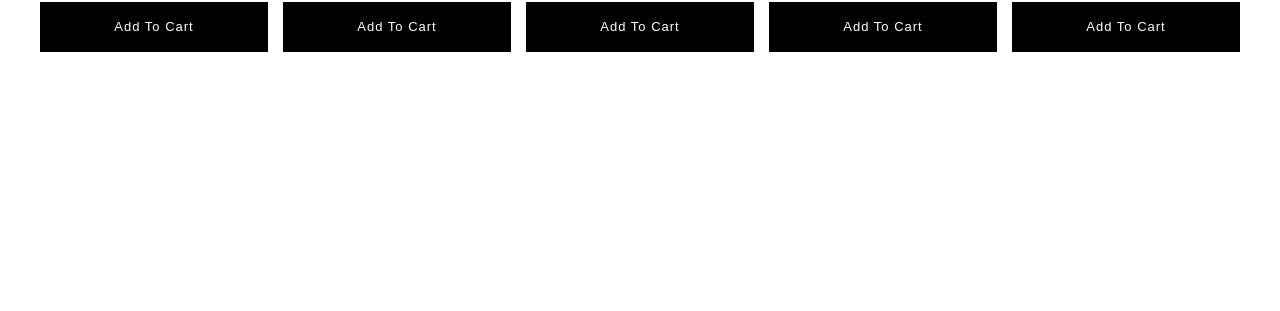
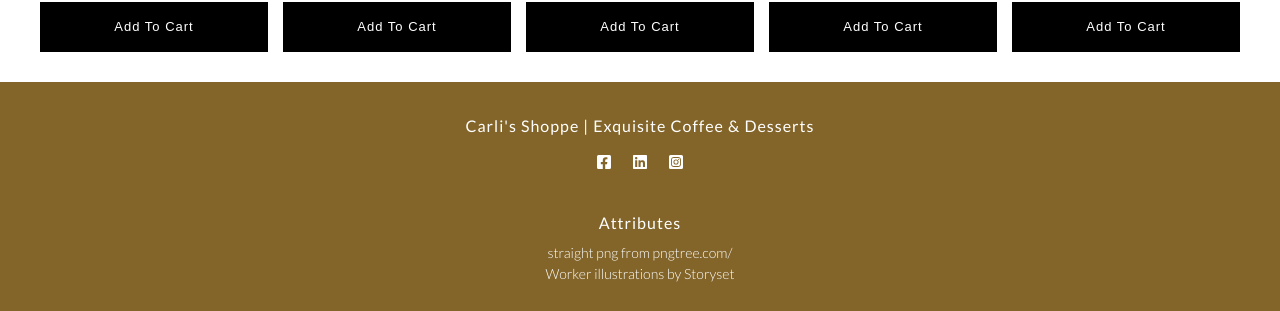
Before and after one commit to j-a-black/shoppe-cra-v4, a React (Create React App) app: page /shop in a window 1280 px wide. Shown: the part 1428-1739 px from the top of the page. Before the commit the page ends 1510 px from the top, so only its background shows below. Built offline with nearby package versions, Linux system fonts and the light colour scheme.

Commit message:
added footer component

```diff
--- a/src/App.jsx
+++ b/src/App.jsx
@@ -3,15 +3,19 @@ import { Routes, Route } from "react-router-dom";
 import Navigation from "./routes/navigation/navigation.component";
 import Home from "./routes/home/home.component";
 import Shop from "./routes/shop/shop.component";
+import Footer from "./components/footer/footer.component";
 
 const App = () => {
   return (
+    <>
       <Routes>
         <Route path="/" element={<Navigation />}>
           <Route index element={<Home />} />
           <Route path="shop" element={<Shop />} />
         </Route>
       </Routes>
+      <Footer />
+    </>
   );
 };
 
--- a/src/components/dropdown-list/dropdown-list.styles.scss
+++ b/src/components/dropdown-list/dropdown-list.styles.scss
@@ -1,5 +1,7 @@
+@import "../../sassStyles/variables";
+
 .dropdown-item-list {
-  border: 1px solid green;
+  border: 1px solid $grayscale-80;
   height: auto;
   overflow-y: scroll;
   flex: 1 1 30rem;
--- a/src/components/dropdown/dropdown.component.jsx
+++ b/src/components/dropdown/dropdown.component.jsx
@@ -7,17 +7,20 @@ import DropdownList from "../dropdown-list/dropdown-list.component";
 import "./dropdown.styles.scss";
 
 const Dropdown = ({ handleOnClick }) => {
-  const { cartTotal, clearItemsFromCart, checkout } = useContext(CartContext);
+  const { cartCount, cartTotal, clearItemsFromCart, cartCheckout } =
+    useContext(CartContext);
 
   const clearCart = () => clearItemsFromCart();
-  const checkoutCustomer = () => checkout();
+  const checkoutCartItems = () => cartCheckout();
 
   return (
     <div className="dropdown-container">
       <div className="dropdown-header">
-        <span onClick={handleOnClick}>&#8592;</span>
+        <span className="left-arrow" onClick={handleOnClick}>
+          &#8592;
+        </span>
         <h2>Your Shopping Cart</h2>
-        <span>(999)</span>
+        <span className="dropdown-counter">({cartCount})</span>
       </div>
       <DropdownList />
       <div className="dropdown-total">
@@ -25,7 +28,7 @@ const Dropdown = ({ handleOnClick }) => {
         <span>{cartTotal}</span>
       </div>
       <div className="dropdown-btn-container">
-        <Button onClick={checkoutCustomer}>Checkout</Button>
+        <Button onClick={checkoutCartItems}>Checkout</Button>
         <Button onClick={clearCart}>Clear Cart</Button>
       </div>
     </div>
--- a/src/components/dropdown/dropdown.styles.scss
+++ b/src/components/dropdown/dropdown.styles.scss
@@ -14,18 +14,26 @@
   .dropdown-header {
     display: flex;
     align-items: center;
+    height: 4rem;
+    padding: 1rem 0;
 
-    border-bottom: 0.2px solid $color-main-style;
-    padding: 1rem 0;
+    .left-arrow {
+      // border: 0.1px solid black;
+      width: 5rem;
+      margin-right: 1rem;
+      height: 100%;
+      cursor: pointer;
+      display: grid;
+      place-items: center;
+    }
 
     h2 {
       font-weight: 300;
       font-size: inherit;
     }
 
-    span {
-      margin: 0 2rem;
-      cursor: pointer;
+    .dropdown-counter {
+      margin-left: 2rem;
     }
   }
 
--- /dev/null
+++ b/src/components/footer/footer.component.jsx
@@ -0,0 +1,41 @@
+import {
+  FaFacebookSquare,
+  FaLinkedin,
+  FaInstagramSquare,
+} from "react-icons/fa";
+
+import "./footer.styles.scss";
+
+const Footer = () => {
+  return (
+    <div className="footer-background">
+      <section>
+        <h2 className="footer-title">
+          Carli's Shoppe | Exquisite Coffee & Desserts
+        </h2>
+        <div className="footer_icons">
+          <a href="https://www.facebook.com/" rel="noreferrer" target="_blank">
+            <FaFacebookSquare />
+          </a>
+          <a href="https://www.linkedin.com/" rel="noreferrer" target="_blank">
+            <FaLinkedin />
+          </a>
+          <a href="https://www.instagram.com/" rel="noreferrer" target="_blank">
+            <FaInstagramSquare />
+          </a>
+        </div>
+        <h3 className="footer-title-sub">Attributes</h3>
+        <div className="attributes-box">
+          <a href="https://pngtree.com/so/straight">
+            straight png from pngtree.com/
+          </a>
+          <a href="https://storyset.com/worker">
+            Worker illustrations by Storyset
+          </a>
+        </div>
+      </section>
+    </div>
+  );
+};
+
+export default Footer;
--- /dev/null
+++ b/src/components/footer/footer.styles.scss
@@ -0,0 +1,46 @@
+@import "../../sassStyles/variables";
+
+.footer-background {
+  background-color: $color-main-style;
+
+  .footer-title {
+    color: white;
+    font-size: 1.6rem;
+    font-family: $lato;
+    font-weight: 400;
+    letter-spacing: 0.1rem;
+  }
+
+  .footer_icons {
+    text-align: center;
+    a {
+      color: white;
+      margin: 0 1rem;
+    }
+  }
+
+  .footer-title-sub {
+    color: white;
+    font-size: 1.6rem;
+    font-family: $lato;
+    font-weight: 400;
+    letter-spacing: 0.1rem;
+    text-align: center;
+    margin: 4rem 0 1rem 0;
+  }
+
+  .attributes-box {
+    text-align: center;
+
+    a {
+      color: white;
+      margin: 0 1rem;
+      display: block;
+      text-decoration: none;
+      font-family: $lato;
+      font-weight: 300;
+      font-size: 1.4rem;
+      line-height: 1.5;
+    }
+  }
+}
--- a/src/context/cart.context.jsx
+++ b/src/context/cart.context.jsx
@@ -7,7 +7,7 @@ export const CartContext = createContext({
   cartItems: [],
   cartCount: 0,
   cartTotal: 0,
-  checkout: () => {},
+  cartCheckout: () => {},
 });
 
 const addCartItem = (cartItems, prodcutToAdd) => {
@@ -77,7 +77,7 @@ export const CartProvider = ({ children }) => {
     setCartItems([]);
   };
 
-  const checkout = () => {
+  const cartCheckout = () => {
     alert("Thank you for your purchase!");
     setCartItems([]);
   };
@@ -89,7 +89,7 @@ export const CartProvider = ({ children }) => {
     cartItems,
     cartCount,
     cartTotal,
-    checkout,
+    cartCheckout,
   };
   // console.log(cartItems);
   return <CartContext.Provider value={value}>{children}</CartContext.Provider>;
--- a/src/routes/navigation/navigation.styles.scss
+++ b/src/routes/navigation/navigation.styles.scss
@@ -1,7 +1,7 @@
 @import "../../sassStyles/variables";
 
 .navigation-container {
-  border-bottom: 1px solid green;
+  border-bottom: 1px solid $grayscale-90;
   width: 100%;
   height: 6rem;
   font-size: 1.6rem;
--- a/src/sassStyles/_variables.scss
+++ b/src/sassStyles/_variables.scss
@@ -11,9 +11,12 @@ $color-main-style-24: #5c471e;
 $desire: #eb3b5a;
 
 $grayscale-97: #f7f7f7;
+$grayscale-90: #e5e5e5;
 $grayscale-80: #ccc;
 $grayscale-70: #b3b3b3;
 $grayscale-60: #999;
 $grayscale-50: #808080;
 $grayscale-40: #666;
 $grayscale-30: #4d4d4d;
+$grayscale-20: #333;
+$grayscale-10: #191919;
```
Lines whose indentation alone changed are shown as unchanged.
